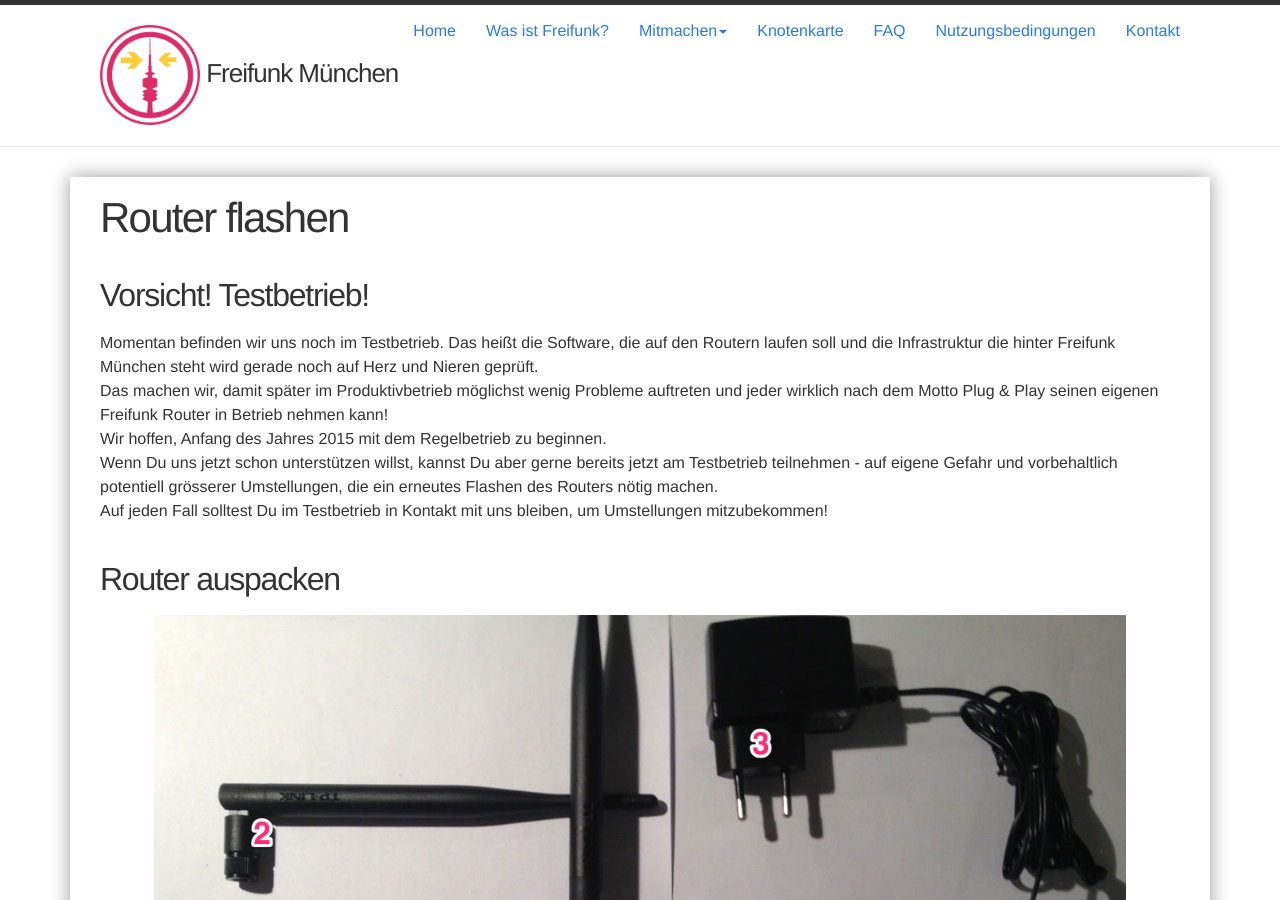
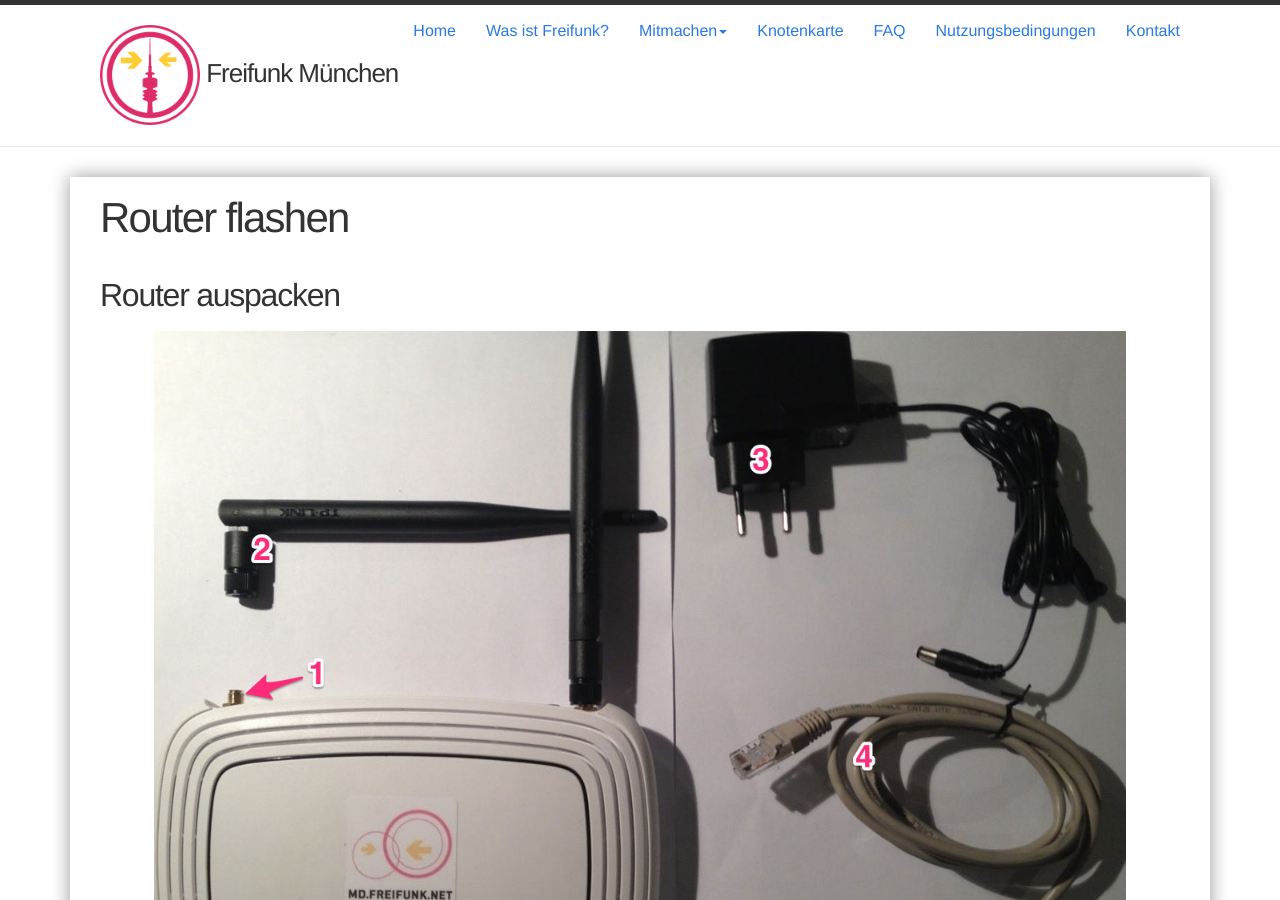
Before and after one commit to freifunkMUC/freifunkmuc.github.io, a Jekyll site: the page built from router-flashen.md, in a window 1280 px wide and 900 px high. Built offline with Jekyll 4.4.1, drawn with Linux system fonts in a browser that asks for light colours; nearby versions of some CDN libraries; a style sheet for code colours, icons or effects is not loaded.

Commit message:
Hinweise zum Testbetrieb entfernt (testbetrieb never really ends)

```diff
--- a/faq.md
+++ b/faq.md
@@ -16,8 +16,6 @@ function toggleNode(node)
        }
      }
 </script>
-
-{% include testbetrieb.md %}
 
 ## Mitmachen
 
--- a/firmware.md
+++ b/firmware.md
@@ -3,8 +3,6 @@ layout: page
 title: Firmware
 permalink: /firmware/
 ---
-
-{% include testbetrieb.md %}
 
 ## Firmware-Images (Gluon)
 
--- a/mitmachen.md
+++ b/mitmachen.md
@@ -3,8 +3,6 @@ layout: page
 title: Mitmachen
 permalink: /mitmachen/
 ---
-
-{% include testbetrieb.md %}
 
 {% include treffen.md %}
 
--- a/router-flashen.md
+++ b/router-flashen.md
@@ -3,8 +3,6 @@ layout: page
 title: Router flashen
 permalink: /router-flashen/
 ---
-
-{% include testbetrieb.md %}
 
 ## Router auspacken
 
--- a/router-konfigurieren.md
+++ b/router-konfigurieren.md
@@ -3,8 +3,6 @@ layout: page
 title: Router konfigurieren
 permalink: /router-konfigurieren/
 ---
-
-{% include testbetrieb.md %}
 
 ## Einleitung
 
```
